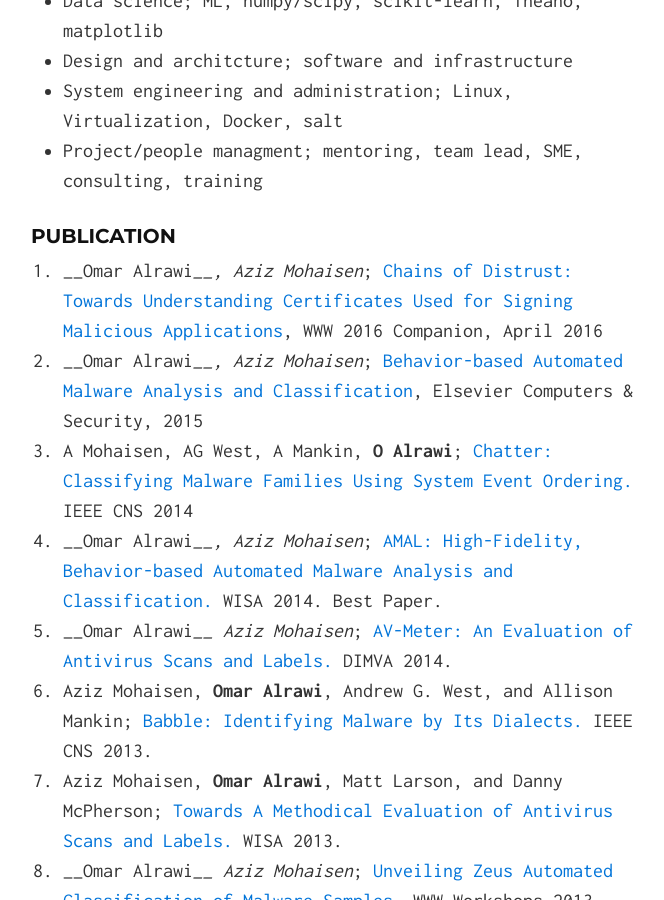
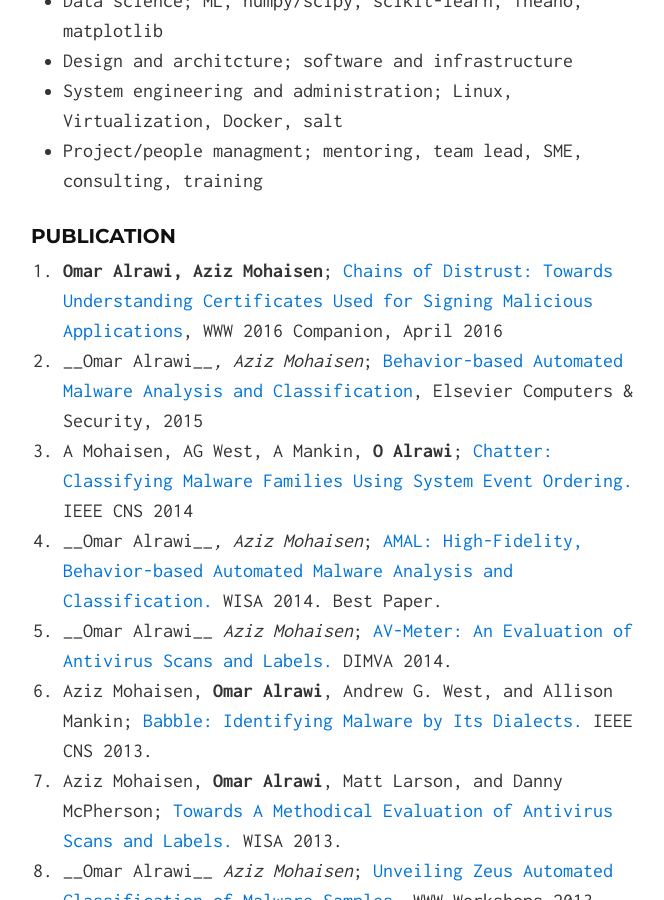
Before and after one commit to alrawi/alrawi.github.io, a Jekyll site: the page built from index.md, in a window 1280 px wide and 900 px high, scrolled down 564 px. Shown: the whole window, without its empty margins (307-971 px from the left). Built offline with Jekyll 4.4.1, drawn with Linux system fonts in a browser that asks for light colours.

Commit message:
modified page

```diff
--- a/index.md
+++ b/index.md
@@ -14,7 +14,7 @@ Omar Alrawi is pursuing a PhD in ECE at Georgia Tech. He has a CS and Math BS de
 - Project/people managment; mentoring, team lead, SME, consulting, training
 
 ### Publication
-1.  __Omar Alrawi*__, Aziz Mohaisen*; [Chains of Distrust: Towards Understanding Certificates Used for Signing Malicious Applications](/static/papers/malcert.pdf), WWW 2016 Companion, April 2016
+1.  __Omar Alrawi__**, Aziz Mohaisen**; [Chains of Distrust: Towards Understanding Certificates Used for Signing Malicious Applications](/static/papers/malcert.pdf), WWW 2016 Companion, April 2016
 1.  __Omar Alrawi*__, Aziz Mohaisen*; [Behavior-based Automated Malware Analysis and Classification](/static/papers/15-cose.pdf), Elsevier Computers & Security, 2015
 2. A Mohaisen, AG West, A Mankin, __O Alrawi__; [Chatter: Classifying Malware Families Using System Event Ordering.](/static/papers/chatter-tr.pdf)  IEEE CNS 2014
 3. __Omar Alrawi*__, Aziz Mohaisen*; [AMAL: High-Fidelity, Behavior-based Automated Malware Analysis and Classification.](/static/papers/amal-wisa14.pdf)  WISA 2014. Best Paper.
```
